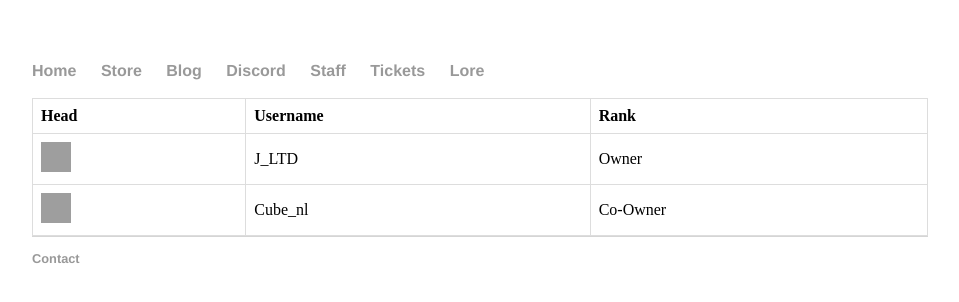
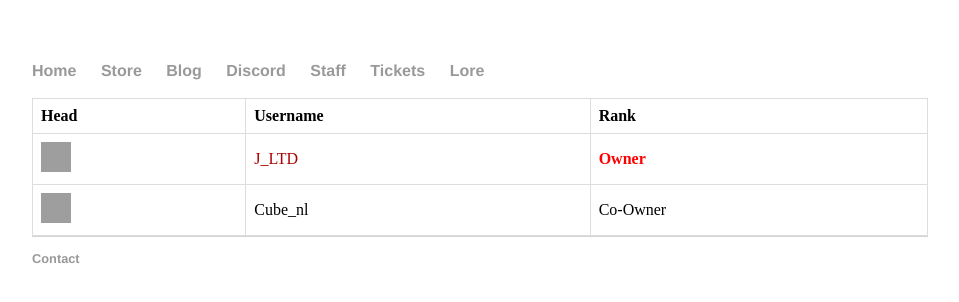
Before and after one commit to JustGamingLTD/justgamingltd.github.io2, a Jekyll site: the page built from staff/index.html, in a window 1280 px wide. Shown: the top 302 px of the page, without its empty margins (160-1119 px from the left). Built offline with Jekyll 4.4.1, drawn with Linux system fonts in a browser that asks for light colours; grey boxes are pictures that could not be loaded.

Commit message:
Update index.html

```diff
--- a/staff/index.html
+++ b/staff/index.html
@@ -13,8 +13,8 @@ title: PVAI - Staff
 	  </tr>
 	  <tr>
 	    <td><img src="https://cravatar.eu/helmavatar/J_LTD/74.png"   height=30 width=30></img></td>
-	    <td>J_LTD</td>
-	    <td>Owner</td>
+	    <td style="color:#AA0000">J_LTD</td>
+	    <td><b><font color="red">Owner</font></b></td>
 	  </tr>
 	  <tr>
 	    <td><img src="https://cravatar.eu/helmavatar/Cube_nl/74.png"  height=30 width=30></img></td>
```
